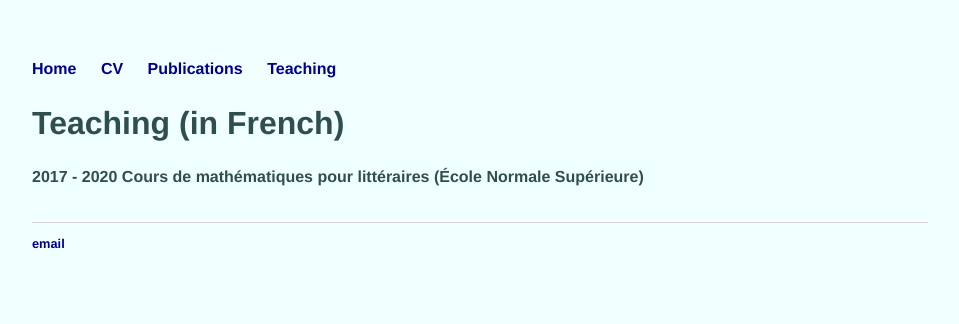
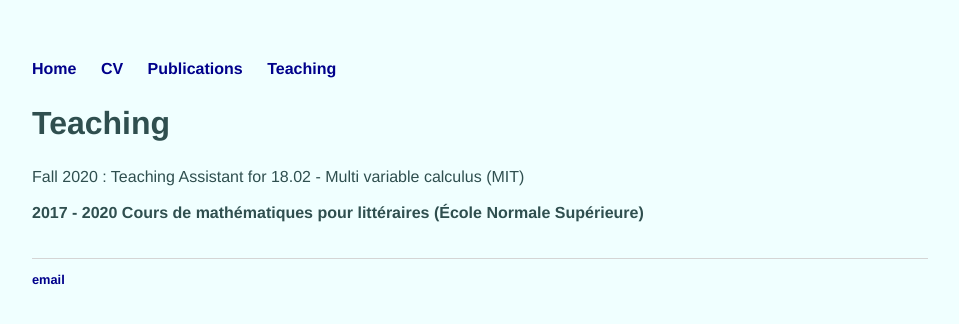
Before and after one commit to tristanozuch/tristanozuch.github.io, a Jekyll site: the page built from teaching/index.html, in a window 1280 px wide. Shown: the top 324 px of the page, without its empty margins (160-1119 px from the left). Built offline with Jekyll 4.4.1, drawn with Linux system fonts in a browser that asks for light colours.

Commit message:
Update index.html

```diff
--- a/teaching/index.html
+++ b/teaching/index.html
@@ -2,7 +2,11 @@
 layout: default
 title: Teaching
 ---
-<h2> Teaching (in French) </h2>
+<h2> Teaching </h2>
+Fall 2020 : Teaching Assistant for 18.02 - Multi variable calculus (MIT)
+<br/>
+
+<br/>
 
 <b> 2017 - 2020 Cours de mathématiques pour littéraires (École Normale Supérieure)</b>
 <br/>
```
